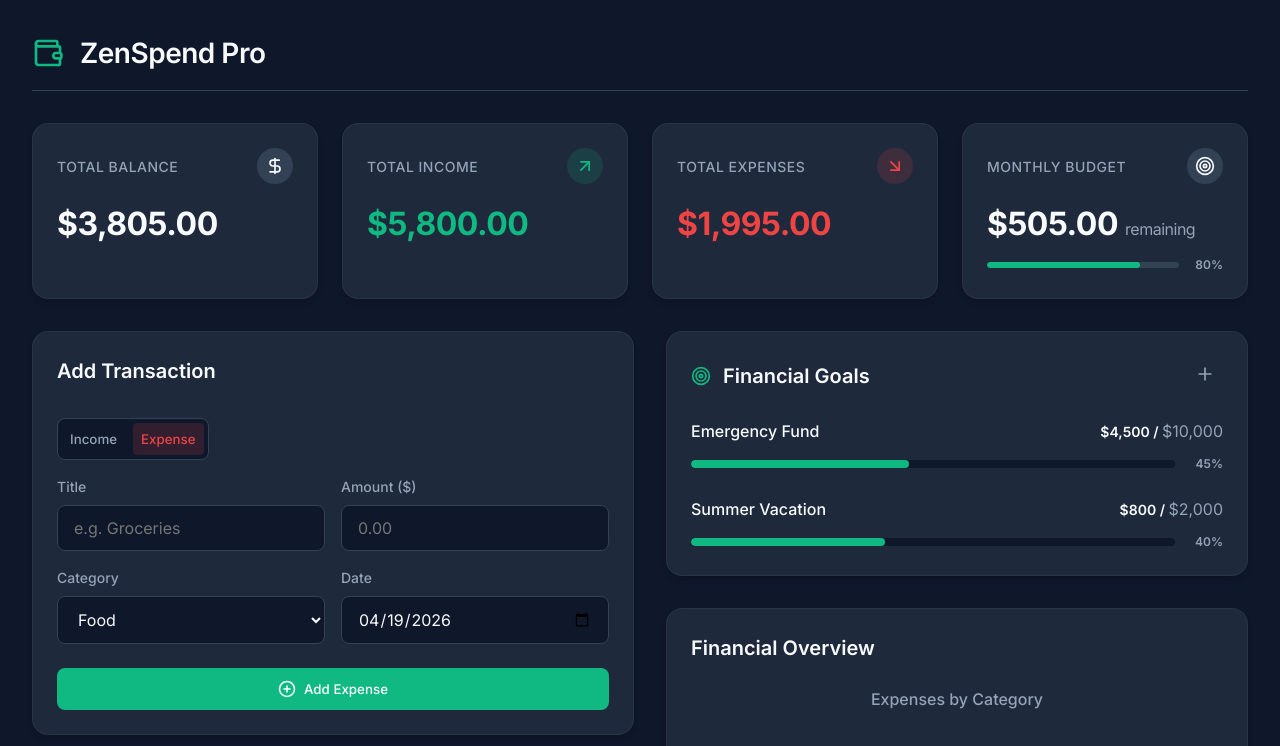
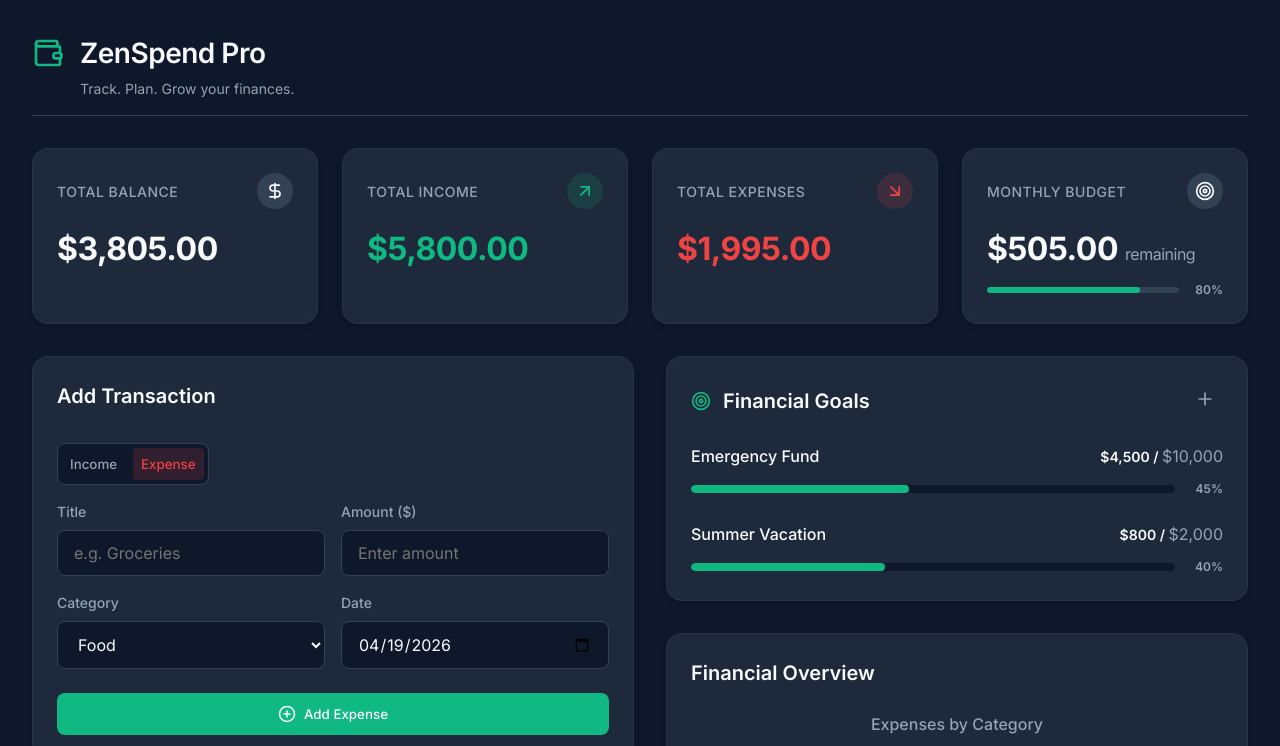
Before and after one commit to annisingh-code/zenspend-pro, a React (Vite) app: page / in a window 1280 px wide. Shown: the top 746 px of the page. Built offline with nearby package versions, Linux system fonts and the light colour scheme.

Commit message:
Updated amount place-holder

```diff
--- a/src/App.jsx
+++ b/src/App.jsx
@@ -50,9 +50,12 @@ function App() {
   return (
     <div className="app-container">
       <header className="app-header">
-        <div className="logo">
-          <Wallet className="logo-icon" size={32} />
-          <h1>ZenSpend Pro</h1>
+        <div className="logo-container">
+          <div className="logo">
+            <Wallet className="logo-icon" size={32} />
+            <h1>ZenSpend Pro</h1>
+          </div>
+          <p className="app-subtitle">Track. Plan. Grow your finances.</p>
         </div>
       </header>
 
@@ -92,6 +95,11 @@ function App() {
           padding-bottom: 1rem;
           border-bottom: 1px solid var(--border-color);
         }
+        .logo-container {
+          display: flex;
+          flex-direction: column;
+          gap: 0.25rem;
+        }
         .logo {
           display: flex;
           align-items: center;
@@ -103,6 +111,12 @@ function App() {
         .logo h1 {
           font-size: 1.75rem;
           letter-spacing: -0.5px;
+          margin: 0;
+        }
+        .app-subtitle {
+          color: var(--text-muted);
+          font-size: 0.875rem;
+          margin-left: 3rem;
         }
         .dashboard-grid {
           display: flex;
--- a/src/components/TransactionForm.jsx
+++ b/src/components/TransactionForm.jsx
@@ -67,7 +67,7 @@ export default function TransactionForm({ onAdd }) {
             <label>Amount ($)</label>
             <input
               type="number"
-              placeholder="0.00"
+              placeholder="Enter amount"
               step="0.01"
               min="0.01"
               value={amount}
```
